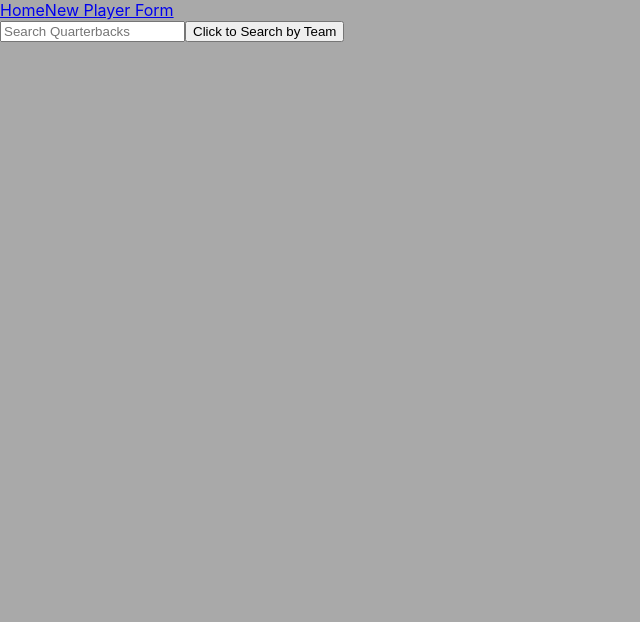
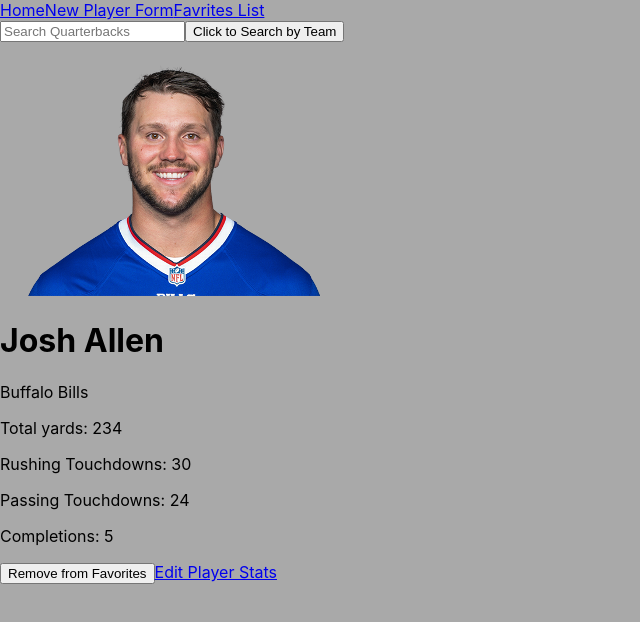
Before and after one commit to sassek70/Phase-2-Project, a React (Create React App) app in the folder qb-stat-tracker/: page /favorites in a window 1280 px wide. Shown: the top 622 px of the page, without its empty margins (0-640 px from the left). Built offline with nearby package versions, Linux system fonts and the light colour scheme; data requests are answered from the project's data file.

Commit message:
added favorites list

```diff
--- a/qb-stat-tracker/src/components/App.js
+++ b/qb-stat-tracker/src/components/App.js
@@ -53,8 +53,7 @@
   function changeSearchValue() {
     setSearchValue(!searchValue)
   }
-  const filteredPlayersByName = playerList.filter(player => player.name.toLowerCase().includes(searchTerm.toLowerCase()))
-  const filteredPlayersByTeam = playerList.filter(player => player.team.toLowerCase().includes(searchTerm.toLowerCase()))
+  const filteredPlayers = playerList.filter(player => player.name.toLowerCase().includes(searchTerm.toLowerCase()) || player.team.toLowerCase().includes(searchTerm.toLowerCase()))
 
   const changePageUrl = (newUrl) => {
     navigate(newUrl)
@@ -88,6 +87,11 @@
     navigate('/')})
 }
 
+ const handleFavoriteChange =(updatedPlayer)=>{
+  const updatedList = playerList.map((player) => player.id === updatedPlayer.id? updatedPlayer: player)
+  setPlayerList(updatedList)
+ }
+
 
 
 
@@ -95,10 +99,10 @@
     <div>
       <Header changePageUrl={changePageUrl} changeSearch = {changeSearch} changeSearchValue = {changeSearchValue} searchValue = {searchValue}/>
         <Routes>
-          <Route path="/" element={<QBList playerList={searchValue ? filteredPlayersByName : filteredPlayersByTeam} onFormSubmit={onFormSubmit}/>}/>
+          <Route path="/" element={<QBList playerList={filteredPlayers} onFormSubmit={onFormSubmit} handleFavoriteChange={handleFavoriteChange}/>}/>
           <Route path="/form" element={<NewQbForm onFormSubmit={onFormSubmit} />}/>
           <Route path="/player/:id/EditForm" element={<EditPlayerForm onEditPlayer={onEditPlayer}/>}/>
-          <Route path="/favorites" element={<FavoritesList playerList={playerList}/>}/>
+          <Route path="/favorites" element={<FavoritesList playerList={filteredPlayers} handleFavoriteChange={handleFavoriteChange}/>}/>
         </Routes>
     </div>
   )
--- a/qb-stat-tracker/src/components/FavoritesList.js
+++ b/qb-stat-tracker/src/components/FavoritesList.js
@@ -1,10 +1,25 @@
+import PlayerCard from "./PlayerCards"
 
 
 
-const FavoritesList = () => {
+const FavoritesList = ({playerList, handleFavoriteChange}) => {
+
+    let favoritePlayers = playerList.filter((player) => (player.favorited === true))
+
+    const displayFavoritePlayers = favoritePlayers.map((player) => {
+        const { id, name, team, image, yards, rtouchdowns, ptouchdowns, completions, favorited } = player
+        return <PlayerCard key={id} id={id} name={name}
+        team={team} image={image} yards={yards}
+        rtouchdowns={rtouchdowns} ptouchdowns={ptouchdowns}
+        completions={completions} favorited={favorited} handleFavoriteChange={handleFavoriteChange}/>
+    })
+
+
+
     return (
-        <>
-        </>
+        <div>
+            {displayFavoritePlayers.length < 1 ? <h2>No Favorite Players</h2>: displayFavoritePlayers}
+        </div>
     )
 }
 
--- a/qb-stat-tracker/src/components/Header.js
+++ b/qb-stat-tracker/src/components/Header.js
@@ -15,6 +15,7 @@
             <nav>
                 <Link to="/" onClick={handleLinkClick}>Home</Link>
                 <Link to="/form" onClick={handleLinkClick}>New Player Form</Link>
+                <Link to="/favorites" onClick={handleLinkClick}>Favrites List</Link>
             </nav>
 
                 <Search changeSearch ={props.changeSearch}
--- a/qb-stat-tracker/src/components/PlayerCards.js
+++ b/qb-stat-tracker/src/components/PlayerCards.js
@@ -1,6 +1,39 @@
+import { useState } from "react"
 import { Link } from "react-router-dom"
 
-const PlayerCard = ({id, name, team, image, yards, rtouchdowns, ptouchdowns, completions, favorited}) => {
+const playerUrl = `http://localhost:4000/quarterbacks/`
+
+const PlayerCard = ({id, name, team, image, yards, rtouchdowns, ptouchdowns, completions, favorited, handleFavoriteChange}) => {
+    const [isFavorited, setIsFavorited] = useState(favorited)
+
+    const toggleFavorite = () => {
+        setIsFavorited((isFavorited) => !isFavorited)
+        persistFavoriteToggle()
+
+    }
+
+
+    const persistFavoriteToggle = () => {
+        // console.log(isFavorited)
+        fetch(playerUrl + `${id}`, {
+        method: "PATCH",
+        headers: {
+          "Content-Type": "application/json",
+          "Accept": "application/json"
+        },
+                body: JSON.stringify({favorited: !isFavorited})
+      })
+      .then(res => res.json())
+      .then((updatedPlayer) => {
+        console.log(updatedPlayer)
+        setIsFavorited(updatedPlayer.favorited)
+        handleFavoriteChange(updatedPlayer)
+        })
+    }
+
+
+
+
     return (
         <>
             <img src={image} alt={name}/>
@@ -11,10 +44,10 @@
                 <p>Rushing Touchdowns: {rtouchdowns}</p>
                 <p>Passing Touchdowns: {ptouchdowns}</p>
                 <p>Completions: {completions}</p>
-                {true ?
-                    <button>Add to Favorites</button>
+                {isFavorited ?
+                    <button onClick={toggleFavorite}>Remove from Favorites</button>
                     :
-                    <button>Remove from Favorites</button>
+                    <button onClick={toggleFavorite}>Add to Favorites</button>
                 }
                 <Link to={`/player/${id}/EditForm`}>Edit Player Stats</Link>
             </div>
--- a/qb-stat-tracker/src/components/QBList.js
+++ b/qb-stat-tracker/src/components/QBList.js
@@ -1,11 +1,11 @@
 
 import PlayerCard from "./PlayerCards"
 
-const QBList = ({playerList}) => {
+const QBList = ({playerList, handleFavoriteChange}) => {
 
     const displayPlayers = playerList.map((player) => {
         const { id, name, team, image, yards, rtouchdowns, ptouchdowns, completions, favorited } = player
-        return <PlayerCard key={id} id={id} name={name} team={team} image={image} yards={yards} rtouchdowns={rtouchdowns} ptouchdowns={ptouchdowns} completions={completions} favorited={favorited}/>
+        return <PlayerCard key={id} id={id} name={name} team={team} image={image} yards={yards} rtouchdowns={rtouchdowns} ptouchdowns={ptouchdowns} completions={completions} favorited={favorited} handleFavoriteChange={handleFavoriteChange}/>
     })
 
     return(
--- a/qb-stat-tracker/src/db.json
+++ b/qb-stat-tracker/src/db.json
@@ -9,7 +9,7 @@
       "ptouchdowns": "24",
       "completions": "5",
       "image": "./images/joshallen.png",
-      "favorited": false,
+      "favorited": true,
       "active": true
     },
     {
```
